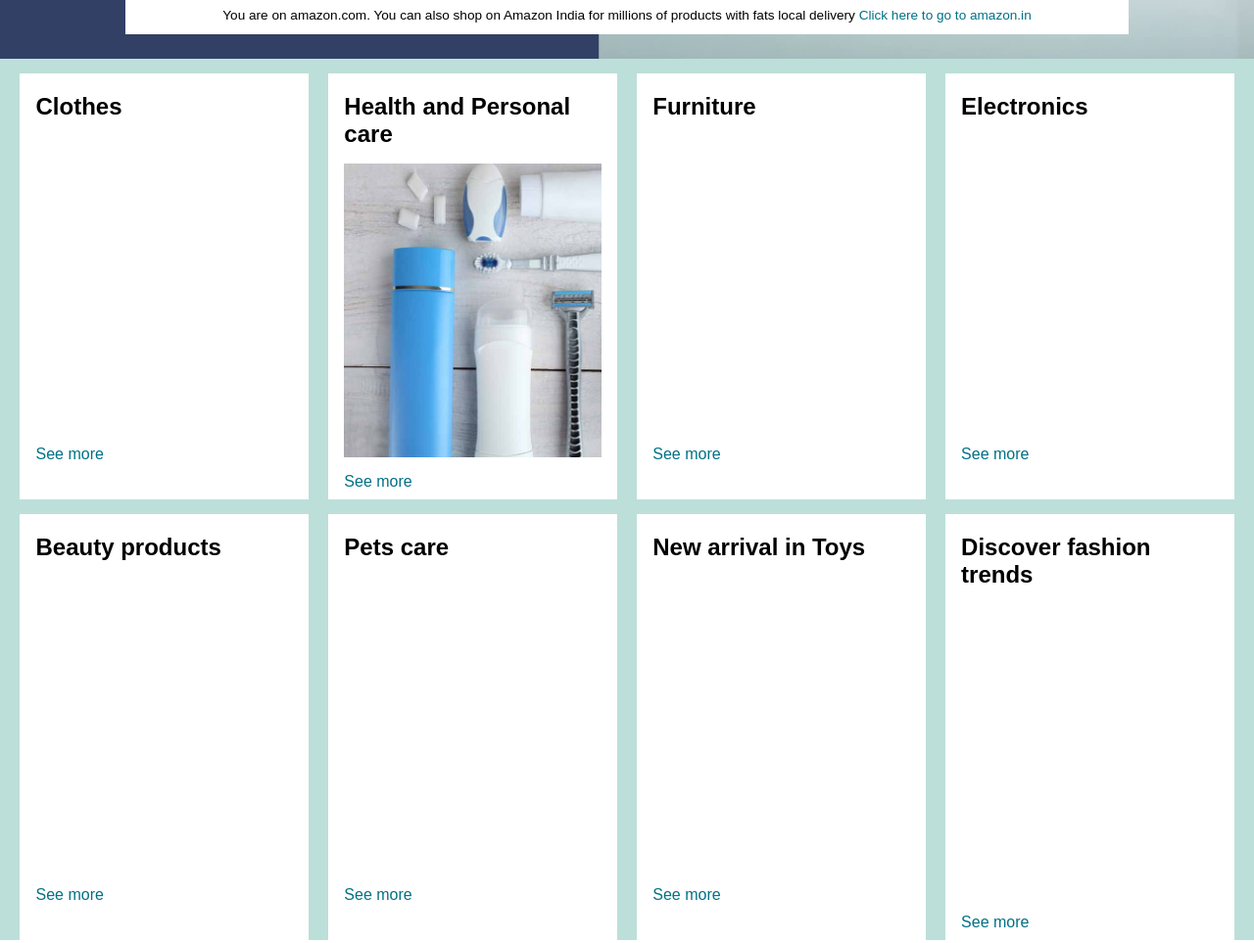
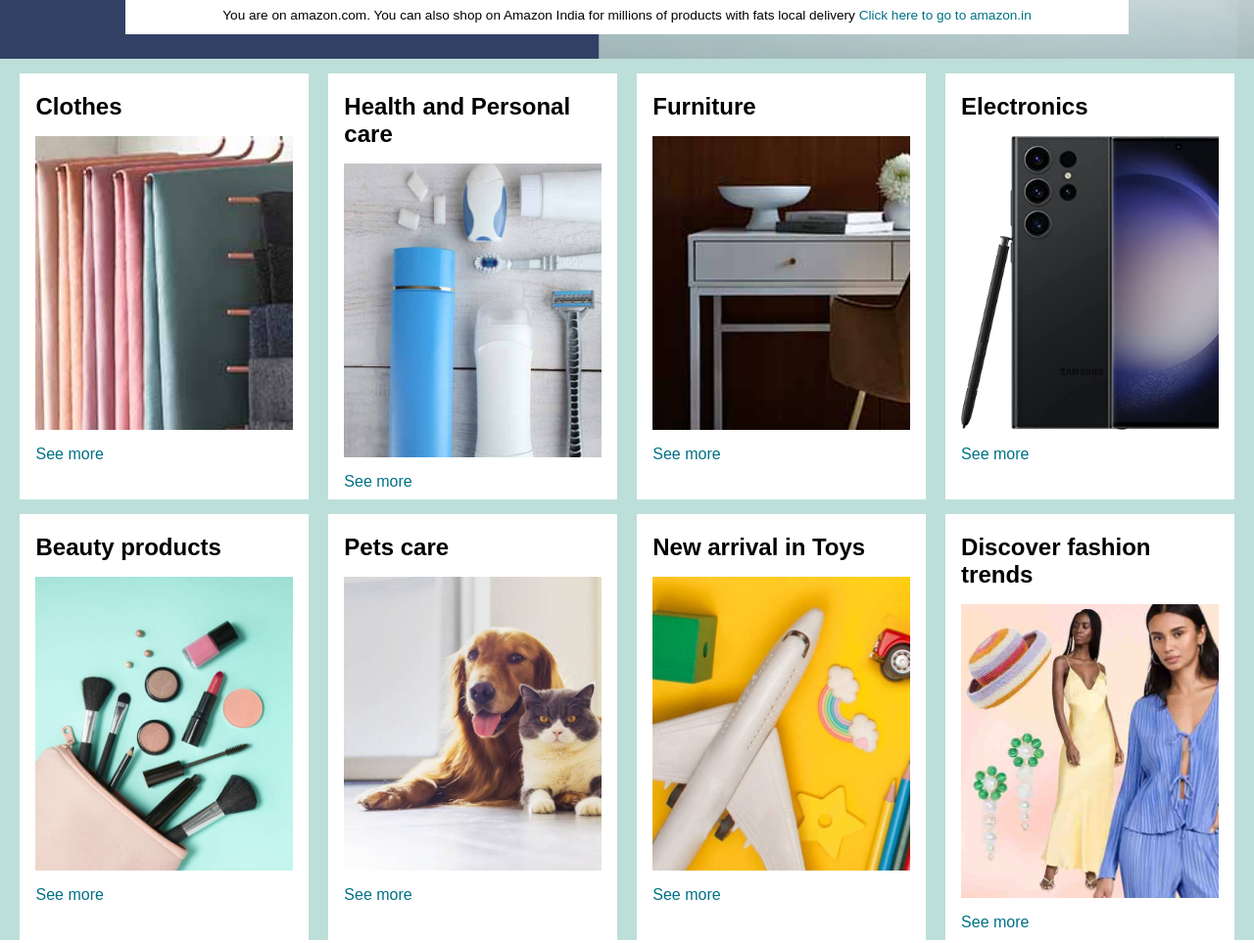
Before and after one commit to abhay-dharmale/amazone, a plain HTML site: page index.html in a window 1280 px wide. Shown: the part 420-1383 px from the top of the page at 98% size. Drawn offline with Linux system fonts and the light colour scheme.

Commit message:
Update index.html

```diff
--- a/index.html
+++ b/index.html
@@ -76,7 +76,7 @@
         <div class="box1 box">
             <div class="box-content">
                 <h2>Clothes</h2>
-                <div class="box-img" style="background-image: url('./box1_image.jpg');"></div>
+                <div class="box-img" style="background-image: url('images/box1_image.jpg');"></div>
                 <p>See more</p>
         </div>
     </div>
@@ -90,14 +90,14 @@
     <div class="box3 box">
         <div class="box-content">
             <h2>Furniture</h2>
-            <div class="box-img" style="background-image: url('box3_image.jpg');"></div>
+            <div class="box-img" style="background-image: url('images/box3_image.jpg');"></div>
             <p>See more</p>
     </div>
 </div>
     <div class="box4 box">
         <div class="box-content">
             <h2>Electronics</h2>
-            <div class="box-img" style="background-image: url('./box4_image.jpg');"></div>
+            <div class="box-img" style="background-image: url('images/box4_image.jpg');"></div>
             <p>See more</p>
     </div>
 </div>
@@ -105,28 +105,28 @@
     <div class="box5 box">
             <div class="box-content">
                 <h2>Beauty products</h2>
-                <div class="box-img" style="background-image: url('./box5_image.jpg');"></div>
+                <div class="box-img" style="background-image: url('images/box5_image.jpg');"></div>
                 <p>See more</p>
         </div>
     </div>
     <div class="box6 box">
         <div class="box-content">
             <h2>Pets care</h2>
-            <div class="box-img" style="background-image: url('./box6_image.jpg');"></div>
+            <div class="box-img" style="background-image: url('images/box6_image.jpg');"></div>
             <p>See more</p>
     </div>
 </div>
     <div class="box7 box">
         <div class="box-content">
             <h2>New arrival in Toys</h2>
-            <div class="box-img" style="background-image: url('./box7_image.jpg');"></div>
+            <div class="box-img" style="background-image: url('images/box7_image.jpg');"></div>
             <p>See more</p>
     </div>
 </div>
     <div class="box8 box">
         <div class="box-content">
             <h2>Discover fashion trends</h2>
-            <div class="box-img" style="background-image: url('./box8_image.jpg');"></div>
+            <div class="box-img" style="background-image: url('images/box8_image.jpg');"></div>
             <p>See more</p>
     </div>
 </div>
```
